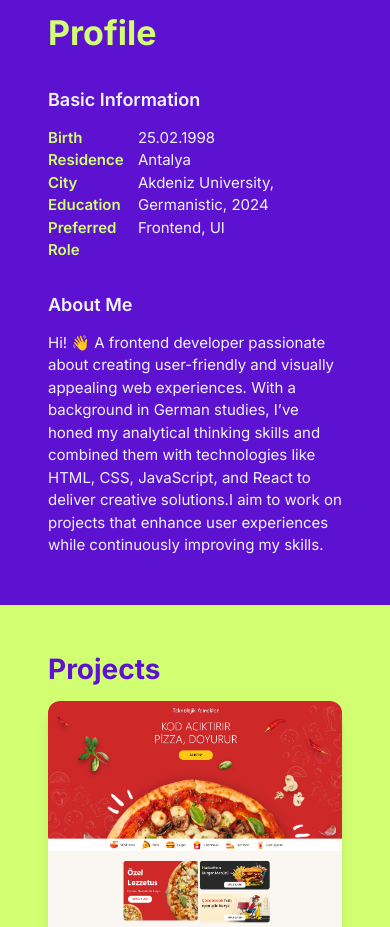
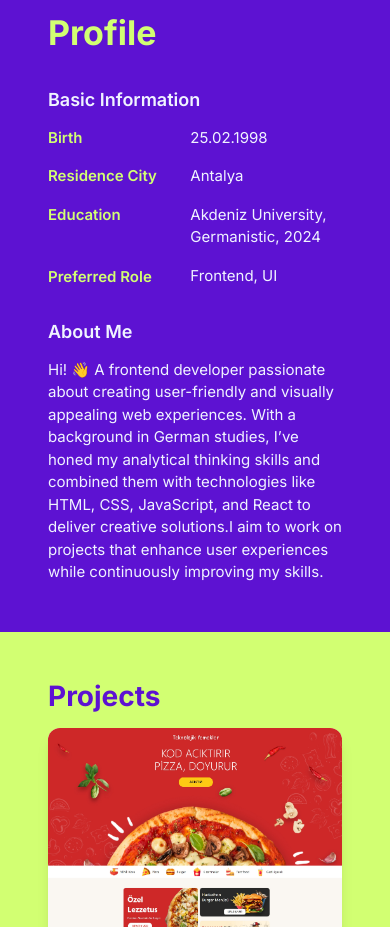
Before and after one commit to Ceren-kilicoglu/portfolio, a React (Vite) app: page / in a window 390 px wide. Shown: the part 1440-2367 px from the top of the page. Built offline with nearby package versions, Linux system fonts and the light colour scheme; a web font is replaced by a local one.

Commit message:
responsive adj

```diff
--- a/src/components/Footer.jsx
+++ b/src/components/Footer.jsx
@@ -42,10 +42,10 @@ const Footer = () => {
     return (
         <div className='bg-[#F9F9F9] dark:bg-[#252128] overflow-hidden flex flex-col items-center justify-start  px-12 sm:px-8 py-12'>
             <div className='flex flex-col flex-grow gap-8 sm:gap-6 md:gap-4 lg:gap-6 items-center text-center h-[250px] w-full sm:w-[500px] md:w-[700px] lg:w-[960px]'>
-                <h1 className='text-bl dark:text-vio font-bold w-[350px] sm:w-[450px] text-[34px] sm:text-[40px] md:text-[44px] lg:text-[48px]  '>
+                <h1 className='text-bl dark:text-vio font-bold w-[350px] sm:w-[450px] text-[34px] sm:text-[40px] md:text-[44px] lg:text-[48px] lg:w-[500px]  '>
                     {heading}
                 </h1>
-                <p className='text-b dark:text-whit font-medium text-[15px] w-[300px] sm:w-[350px] md:w-[450px] leading-[22px] w-[225px]  sm:text-[17px] sm:w-[300px] sm:leading-[24px] md:text-[18px] md:leading-[25px] md:w-[390px] lg:text-[22px] lg:w-[575px] lg:leading-[29.05px]'>
+                <p className='text-b dark:text-whit font-medium text-[15px] w-[300px] sm:w-[350px] md:w-[450px] leading-[22px] w-[225px]  sm:text-[17px] sm:w-[300px] sm:leading-[24px] md:text-[18px] md:leading-[25px] md:w-[375px] lg:text-[22px] lg:w-[450px] lg:leading-[29.05px]'>
                     {prompt}
                 </p>
                 <p className='text-vio dark:text-vio font-medium underline text-[15px] sm:text-[20px] lg:text-[20px] leading-[24.2px] '>
--- a/src/components/Hero.jsx
+++ b/src/components/Hero.jsx
@@ -67,7 +67,7 @@ const Hero = () => {
         {/* Theme Button */}
         <div className="theme-switch flex items-center gap-2">
           <button
-            className="bg-vio dark:bg-d-b theme-toggle w-[42px] h-[20px]  sm:w-[57px] sm:h-[26px]   rounded-full flex items-center p-2"
+            className="bg-vio dark:bg-d-b theme-toggle w-[42px] h-[20px]  sm:w-[57px] sm:h-[29px]   rounded-full flex items-center p-2"
             onClick={toggleDarkMode}
           >
             <div
--- a/src/components/Profile.jsx
+++ b/src/components/Profile.jsx
@@ -45,19 +45,20 @@ const Profile = () => {
                             <h2 className=' text-whit font-semibold text-[18px]  leading-[22px] w-[225px] text-left sm:text-[20px] sm:w-[300px] sm:leading-[24px] md:text-[22px] md:leading-[25px] md:w-[390px] lg:text-[25px] lg:w-[575px] lg:leading-[29.05px]'>
                                 {profile.subtitle}
                             </h2>
-                            <div className='flex gap-2 sm:gap-0 md:gap-0 lg:gap-4 items-start'>
-                                <div className="flex flex-col text-yellw font-semibold text-[15px] sm:text-[16px]  md:text-[16px] lg:text-[18px] ">
+                            <div className='flex gap-4 sm:gap-0 md:gap-0 lg:gap-2 items-start'>
+                                <div className="flex flex-col text-yellw font-semibold w-[250px] text-[15px]  sm:text-[16px]  md:text-[16px] md:w-[175px] lg:text-[18px] lg:w-[200px] ">
                                     <p>{profile.labels.birth}</p>
-                                    <p>{profile.labels.residence}</p>
-                                    <p>{profile.labels.education}</p>
-                                    <p className=''>{profile.labels.preferredRole}</p>
+                                    <p className='mt-4'>{profile.labels.residence}</p>
+                                    <p className='mt-4'>{profile.labels.education}</p>
+                                    <p className='mt-10'>{profile.labels.preferredRole}</p>
                                 </div>
-                                <div className="flex flex-col text-whit font-normal text-[15px] sm:text-[16px] md:text-[16px] lg:text-[18px]">
+                                <div className="flex flex-col text-whit font-normal  text-[15px] w-[300px]  sm:text-[16px] md:text-[16px] md:w-[200px] lg:text-[18px] lg:w-[280px]">
                                     <p>{profile.details.birth}</p>
-                                    <p>{profile.details.residence}</p>
-                                    <p className=''>{profile.details.education}</p>
-                                    <p className=' '>{profile.details.preferredRole}</p>
+                                    <p className='mt-4'>{profile.details.residence}</p>
+                                    <p className='mt-4'>{profile.details.education}</p>
+                                    <p className='mt-4'>{profile.details.preferredRole}</p>
                                 </div>
+
                             </div>
                         </div>
 
```
